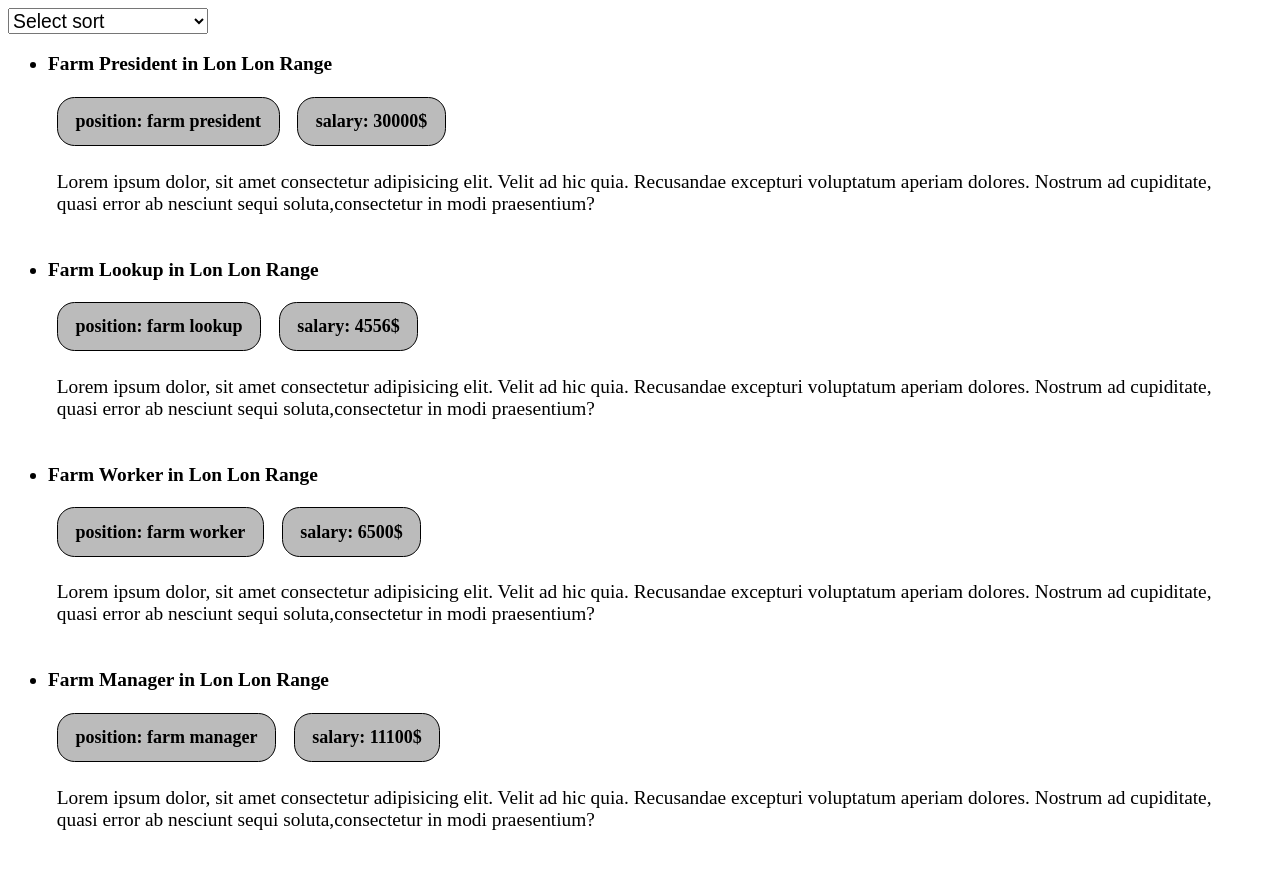
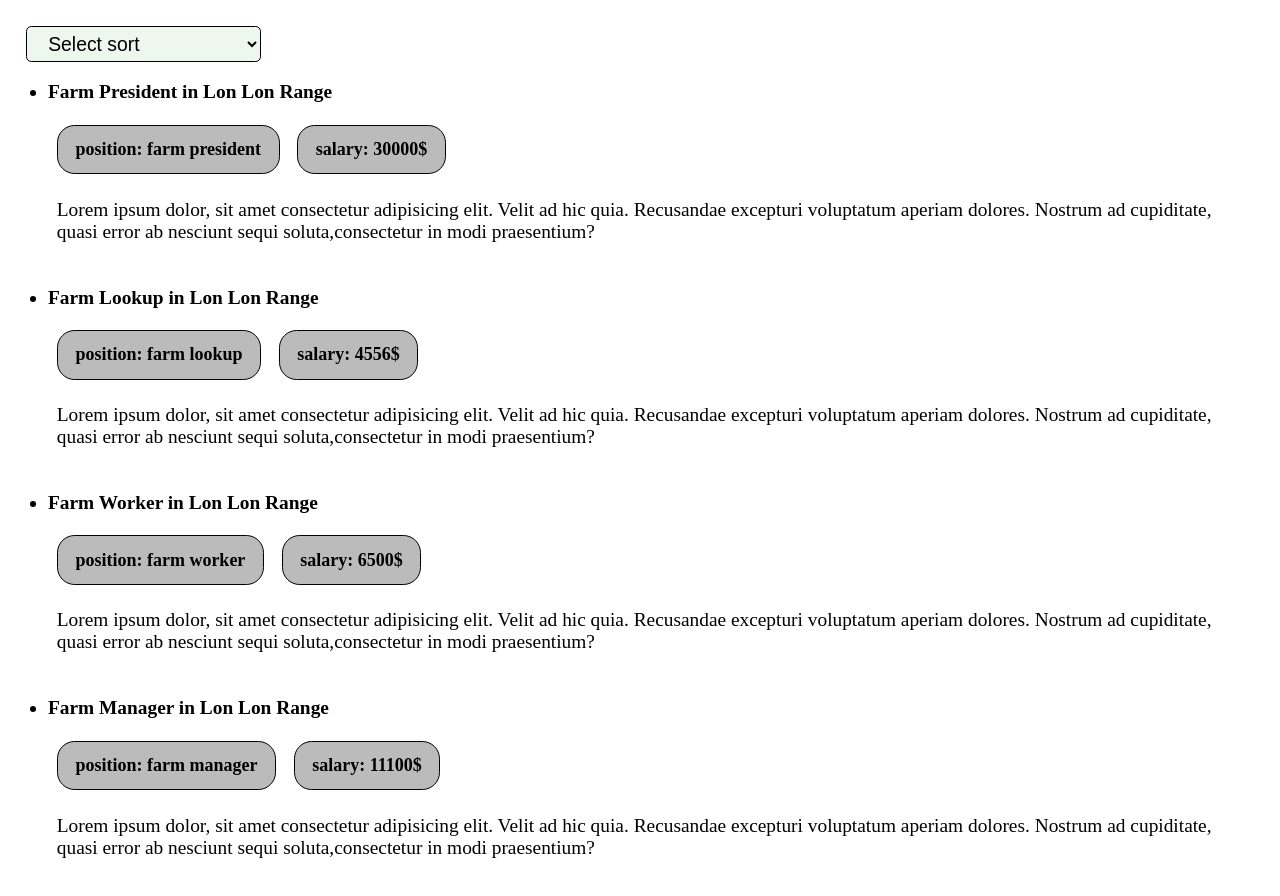
Before and after one commit to DavidStoyanov/VueV3-TS-Series, a Vue app: page / in a window 1280 px wide. Shown: the top 896 px of the page. Before the commit the page ends 875 px from the top, so only its background shows below. Built offline with nearby package versions, Linux system fonts and the light colour scheme.

Commit message:
Add lesson files

```diff
--- a/src/App.vue
+++ b/src/App.vue
@@ -3,9 +3,9 @@
     <select v-model="order">
       <option value="default">Select sort</option>
       <option value="title-low">Title: Lower first</option>
-      <option value="title-low">Title: Higher first</option>
+      <option value="title-high">Title: Higher first</option>
       <option value="location-low">Location: Lower first</option>
-      <option value="location-low">Location: Higher first</option>
+      <option value="location-high">Location: Higher first</option>
       <option value="salary-low">Salary: Lower first</option>
       <option value="salary-high">Salary: Higher first</option>
     </select>
@@ -33,10 +33,6 @@ export default defineComponent({
     ])
     const order = ref<OrderTerm>('default')
 
-    /* const handleClick = (term: OrderTerm) => {
-      throw new Error();
-    } */
-
     return { jobs, order }
   },
   methods: {
@@ -46,7 +42,16 @@ export default defineComponent({
 </script>
 
 <style>
-#app {
+* {
+  font-size: 1.10rem;
+}
 
+select {
+  background: rgba(222, 240, 219, 0.5);
+  padding: 0.3rem 1rem;
+  margin: 1rem 0 0 1rem;
+  border: 1px solid rgb(0, 0, 0);
+  border-radius: 0.3rem;
 }
+
 </style>
--- a/src/components/JobsList.vue
+++ b/src/components/JobsList.vue
@@ -1,7 +1,7 @@
 <template>
     <div class="job-list">
         <ul>
-            <li v-for="job in jobs" :key="job.id">
+            <li v-for="job in orderedJobs" :key="job.id">
                 <h2><span v-case:pascal>{{ job.title }}</span> in <span v-case:pascal>{{ job.location }}</span></h2>
                 <div class="salary">
                     <span>position: {{ job.title }}</span>
@@ -20,9 +20,10 @@
 </template>
 
 <script lang="ts">
-import { defineComponent, PropType } from 'vue'
+import { computed, defineComponent, PropType } from 'vue'
 import Job from '@/types/Job'
 import OrderTerm from '@/types/OrderTerm'
+import { sortStringMixin, sortNumberMixin } from '@/utils/sort'
 
 export default defineComponent({
     props: {
@@ -34,15 +35,31 @@ export default defineComponent({
             required: false,
             type: String as PropType<OrderTerm>
         }
+    },
+    setup(props) {
+        const getJobsSorted = (a: Job, b: Job): number => {
+            switch (props.order) {
+                case 'default': return sortStringMixin(a.id, b.id)
+                case 'title-low': return sortStringMixin(a.title, b.title)
+                case 'title-high': return sortStringMixin(b.title, a.title)
+                case 'location-low': return sortStringMixin(a.location, b.location)
+                case 'location-high': return sortStringMixin(b.location, a.location)
+                case 'salary-low': return sortNumberMixin(a.salary, b.salary)
+                case 'salary-high': return sortNumberMixin(b.salary, a.salary)
+                default: return sortStringMixin(a.id, b.id)
+            }
+        }
+
+        const orderedJobs = computed(() => {
+            return [...props.jobs].sort((a: Job, b: Job) => getJobsSorted(a, b))
+        })
+
+        return { orderedJobs }
     }
 })
 </script>
 
 <style>
-    * {
-        font-size: 1.10rem;
-    }
-
     li {
         margin-bottom: 2.5rem;
     }
--- /dev/null
+++ b/src/utils/sort.ts
@@ -0,0 +1,11 @@
+const sortStringMixin = (a: string, b: string): number => {
+    if (a < b) return -1;
+    if (a > b) return 1;
+    return 0;
+};
+
+const sortNumberMixin = (a: number, b: number): number => {
+    return a - b
+};
+
+export { sortStringMixin, sortNumberMixin }
```
